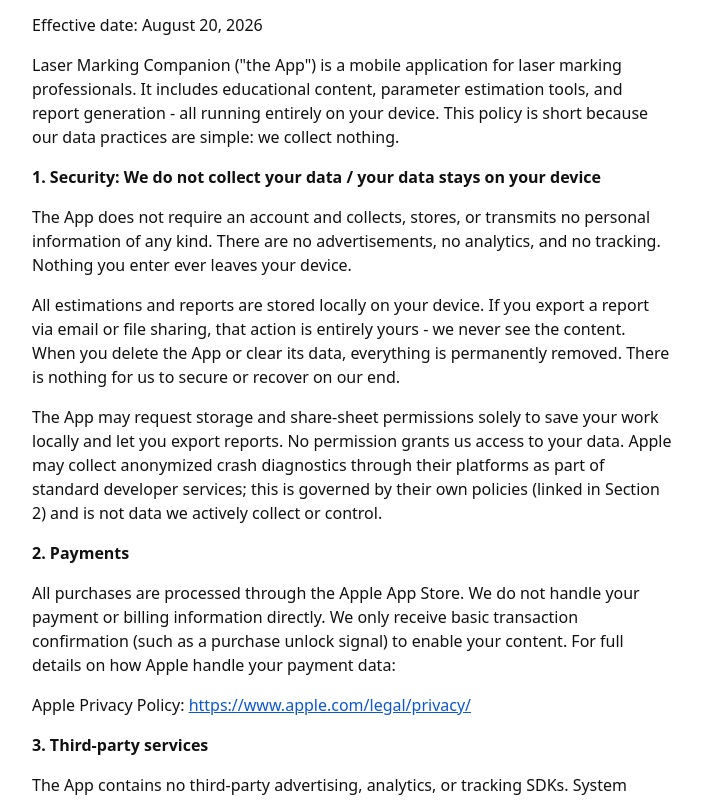
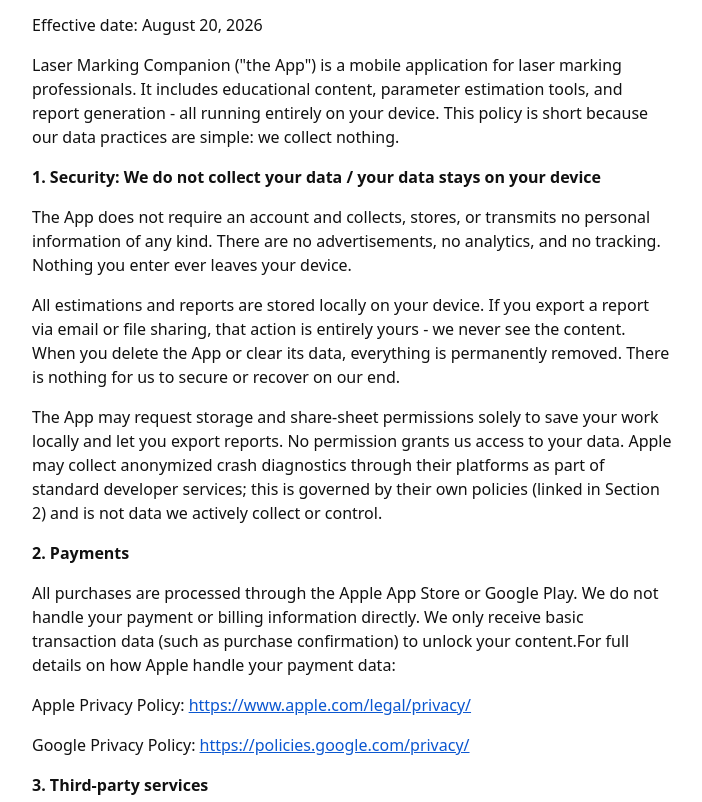
Before and after one commit to ksagoyanie-web/apps, a plain HTML site: page lasermarkingcompanion/privacy/index.html in a window 1280 px wide. Shown: the part 111-913 px from the top of the page, without its empty margins (288-990 px from the left). Drawn offline with Linux system fonts and the light colour scheme.

Commit message:
Update index.html

```diff
--- a/lasermarkingcompanion/privacy/index.html
+++ b/lasermarkingcompanion/privacy/index.html
@@ -29,10 +29,12 @@
 <p>The App may request storage and share-sheet permissions solely to save your work locally and let you export reports. No permission grants us access to your data. Apple may collect anonymized crash diagnostics through their platforms as part of standard developer services; this is governed by their own policies (linked in Section 2) and is not data we actively collect or control.</p>
 
 <p><strong>2. Payments</strong></p>
-<p>All purchases are processed through the Apple App Store. We do not handle your payment or billing information directly. We only receive basic transaction confirmation (such as a purchase unlock signal) to enable your content. For full details on how Apple handle your payment data:</p>
-<p>Apple Privacy Policy: <a href="https://www.apple.com/legal/privacy/">https://www.apple.com/legal/privacy/</a></p>
+<p>All purchases are processed through the Apple App Store or Google Play. We do not handle your payment or billing information directly. We only receive basic transaction data (such as purchase confirmation) to unlock your content.For full details on how Apple handle your payment data:</p>
 
-<p><strong>3. Third-party services</strong></p>
+  <p>Apple Privacy Policy: <a href="https://www.apple.com/legal/privacy/">https://www.apple.com/legal/privacy/</a></p>
+  <p>Google Privacy Policy: <a href=https://policies.google.com/privacy">https://policies.google.com/privacy/</a></p>
+
+  <p><strong>3. Third-party services</strong></p>
 <p>The App contains no third-party advertising, analytics, or tracking SDKs. System features like email and file sharing are provided by your device's operating system and governed by its own privacy policies.</p>
 
 <p><strong>4. Your privacy rights</strong></p>
```
